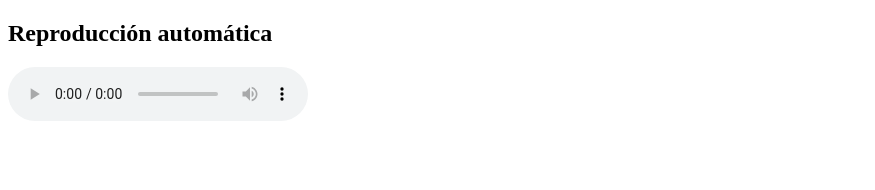
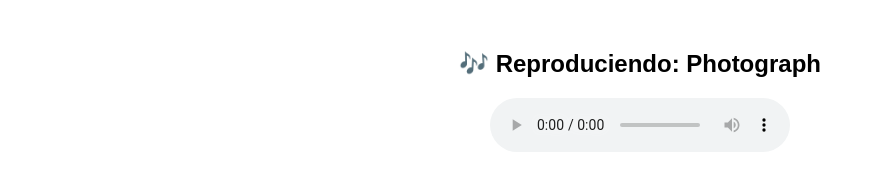
Before and after one commit to Eriol1805/mi-audio, a plain HTML site: page Index.html in a window 1280 px wide. Shown: the whole page, without its empty margins (0-875 px from the left). Drawn offline with Linux system fonts and the light colour scheme.

Commit message:
Update Index.html

```diff
--- a/Index.html
+++ b/Index.html
@@ -2,13 +2,13 @@
 <html lang="es">
 <head>
   <meta charset="UTF-8">
-  <title>Audio AutoPlay</title>
+  <title>Reproducción automática de audio</title>
 </head>
-<body>
-  <h2>Reproducción automática</h2>
+<body style="text-align:center; margin-top: 50px; font-family: sans-serif;">
+  <h2>🎶 Reproduciendo: Photograph</h2>
   <audio autoplay controls loop>
     <source src="Photograph.mp3" type="audio/mpeg">
-    Tu navegador no soporta el audio.
+    Tu navegador no soporta el elemento de audio.
   </audio>
 </body>
 </html>
```
